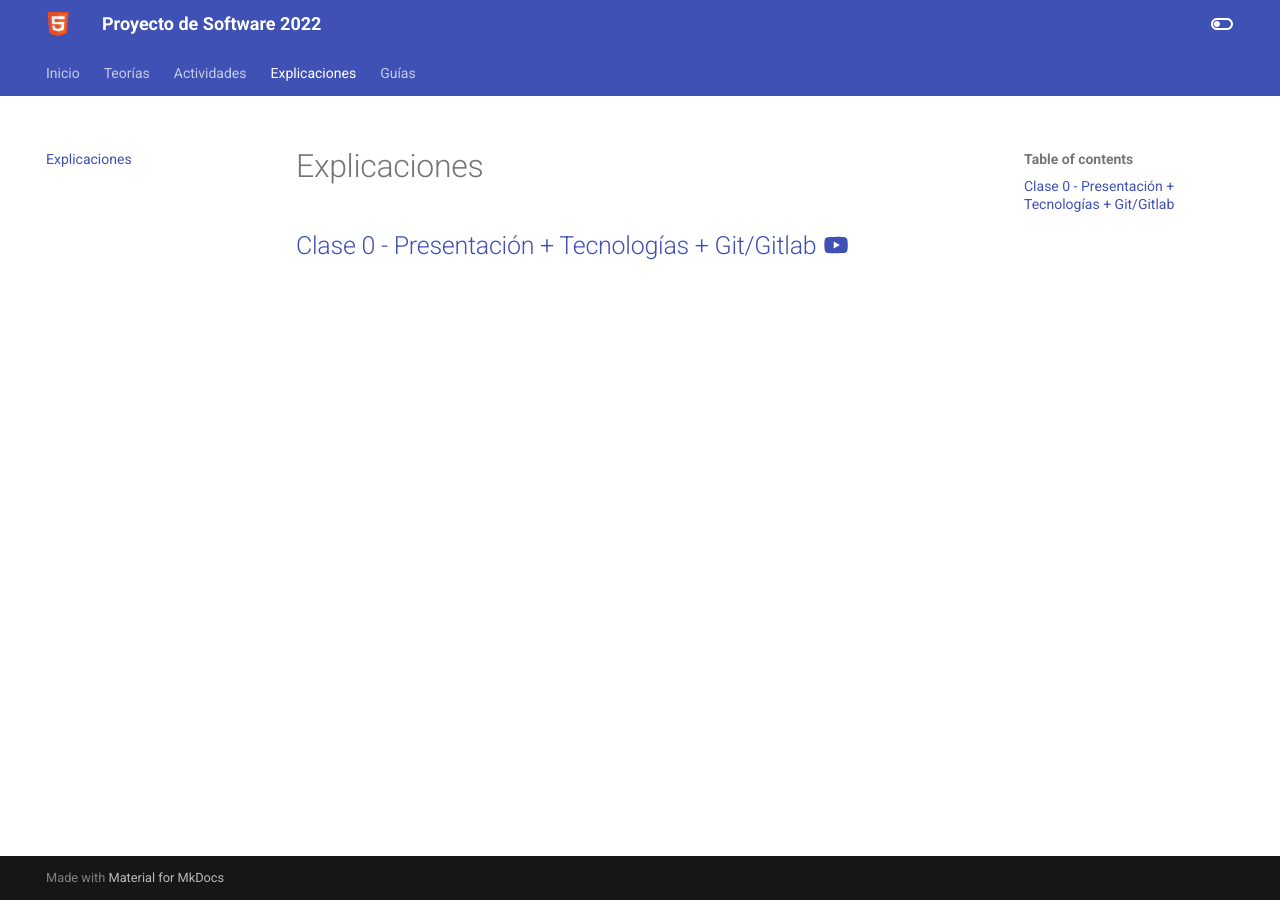
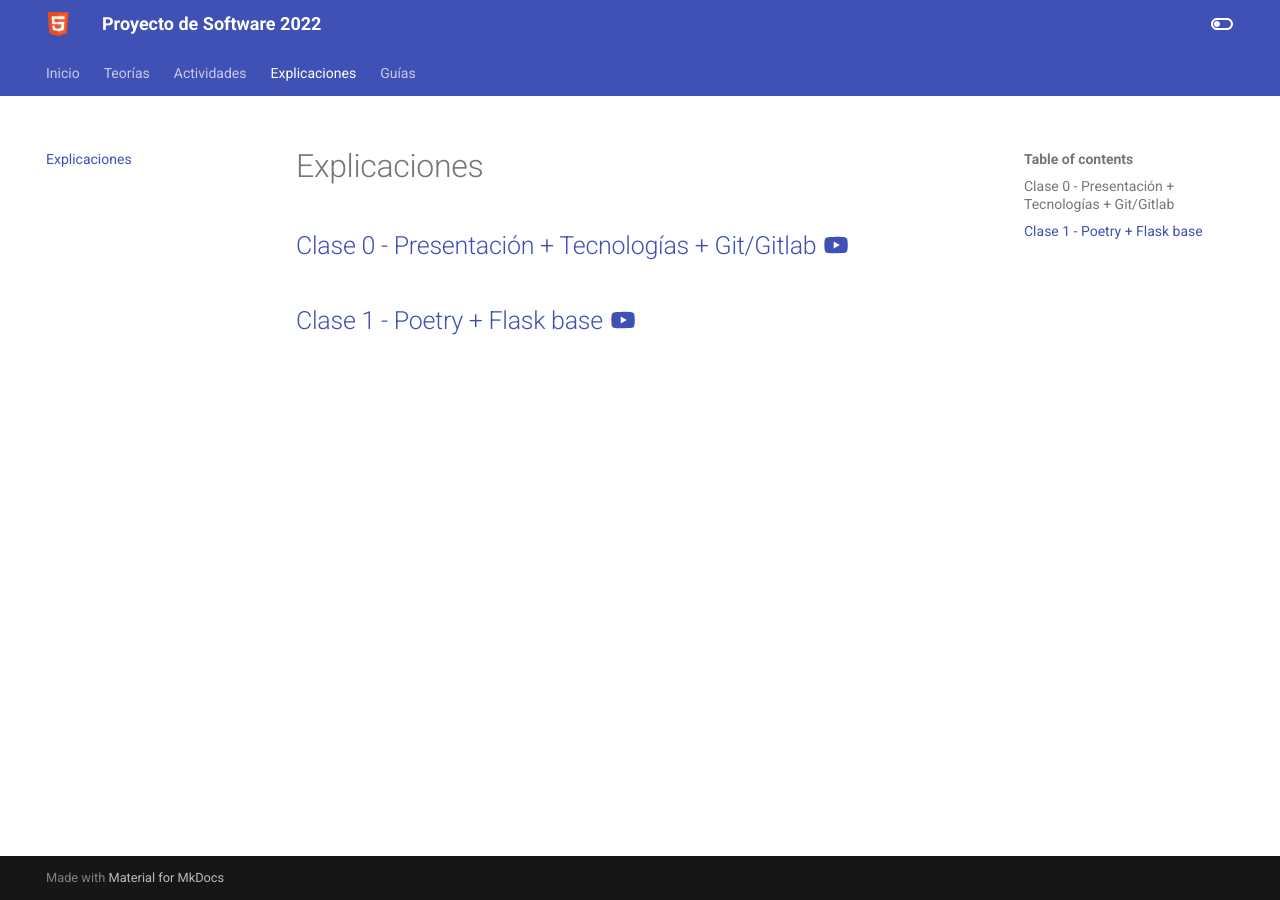
Before and after one commit to Proyecto-de-Software/2022, an MkDocs documentation site: the page built from docs/03_explicaciones.md, in a window 1280 px wide. Built offline with MkDocs 1.6.1 and Material for MkDocs 9.7.7, drawn with Linux system fonts in a browser that asks for light colours.

Commit message:
Agrego explicación 1

```diff
--- a/docs/03_explicaciones.md
+++ b/docs/03_explicaciones.md
@@ -1,3 +1,5 @@
 # Explicaciones
 
 ## [Clase 0 - Presentación + Tecnologías + Git/Gitlab :material-youtube:](https://youtu.be/O9FxTrEY1BI)
+
+## [Clase 1 - Poetry + Flask base :material-youtube:](https://youtu.be/b-wuFFbeWdg)
```
